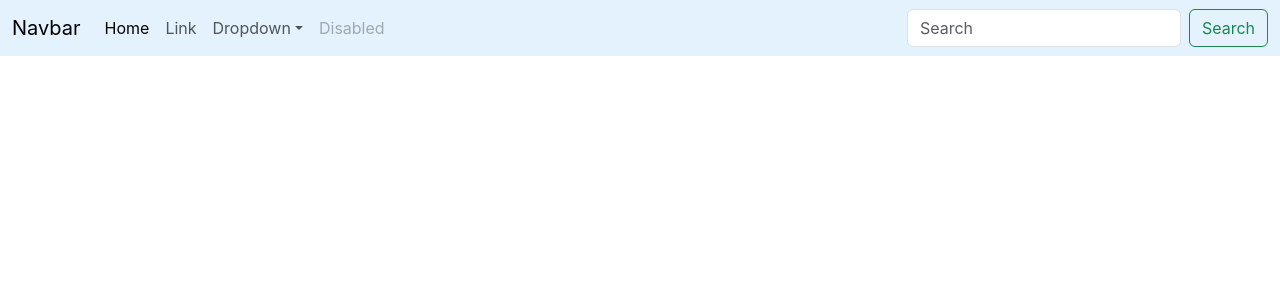
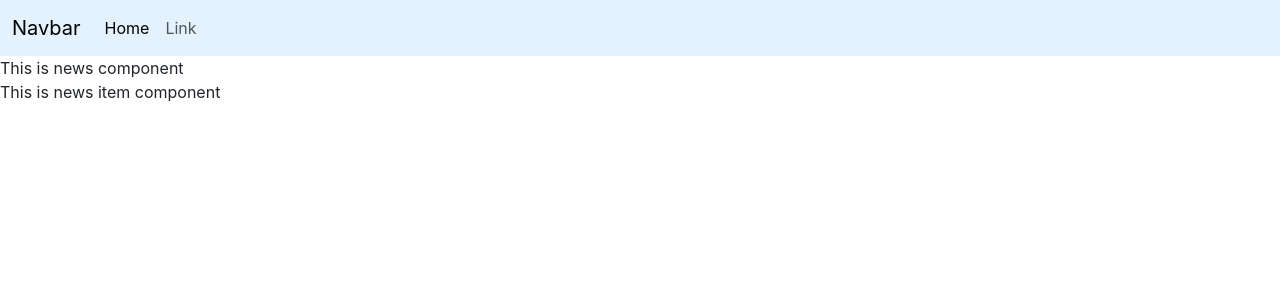
Before and after one commit to GajananBodhankar/News_app_ReactJS, a React (Create React App) app: page / in a window 1280 px wide. Shown: the top 300 px of the page. Built offline with nearby package versions, Linux system fonts and the light colour scheme.

Commit message:
Added some components

```diff
--- a/src/App.js
+++ b/src/App.js
@@ -1,9 +1,14 @@
 import React, { Component } from "react";
-import Navbar from "./Components/navbar";
-
+import Navbar from "./Components/Navbar";
+import News from "./Components/News";
 export class App extends Component {
   render() {
-    return <Navbar />;
+    return (
+      <>
+        <Navbar />
+        <News />
+      </>
+    );
   }
 }
 
--- /dev/null
+++ b/src/Components/News.js
@@ -0,0 +1,14 @@
+import React, { Component } from "react";
+import NewsItem from "./NewsItem";
+
+export class News extends Component {
+  render() {
+    return (
+      <div>
+        This is news component
+        <NewsItem />
+      </div>
+    );
+  }
+}
+export default News;
--- /dev/null
+++ b/src/Components/NewsItem.js
@@ -0,0 +1,8 @@
+import React, { Component } from "react";
+
+export class NewsItem extends Component {
+  render() {
+    return <div>This is news item component</div>;
+  }
+}
+export default NewsItem;
--- a/src/Components/navbar.js
+++ b/src/Components/navbar.js
@@ -7,7 +7,10 @@
   render() {
     return (
       <div>
-        <nav className="navbar navbar-expand-lg" style={{ backgroundColor: "#e3f2fd" }}>
+        <nav
+          className="navbar navbar-expand-lg"
+          style={{ backgroundColor: "#e3f2fd" }}
+        >
           <div className="container-fluid">
             <a className="navbar-brand" href="#">
               Navbar
@@ -38,54 +41,7 @@
                     Link
                   </a>
                 </li>
-                <li className="nav-item dropdown">
-                  <a
-                    className="nav-link dropdown-toggle"
-                    href="#"
-                    role="button"
-                    data-bs-toggle="dropdown"
-                    aria-expanded="false"
-                  >
-                    Dropdown
-                  </a>
-                  <ul className="dropdown-menu">
-                    <li>
-                      <a className="dropdown-item" href="#">
-                        Action
-                      </a>
-                    </li>
-                    <li>
-                      <a className="dropdown-item" href="#">
-                        Another action
-                      </a>
-                    </li>
-                    <li>
-                      <hr className="dropdown-divider" />
-                    </li>
-                    <li>
-                      <a className="dropdown-item" href="#">
-                        Something else here
-                      </a>
-                    </li>
-                  </ul>
-                </li>
-                <li className="nav-item">
-                  <a className="nav-link disabled" aria-disabled="true">
-                    Disabled
-                  </a>
-                </li>
               </ul>
-              <form className="d-flex" role="search">
-                <input
-                  className="form-control me-2"
-                  type="search"
-                  placeholder="Search"
-                  aria-label="Search"
-                />
-                <button className="btn btn-outline-success" type="submit">
-                  Search
-                </button>
-              </form>
             </div>
           </div>
         </nav>
```
